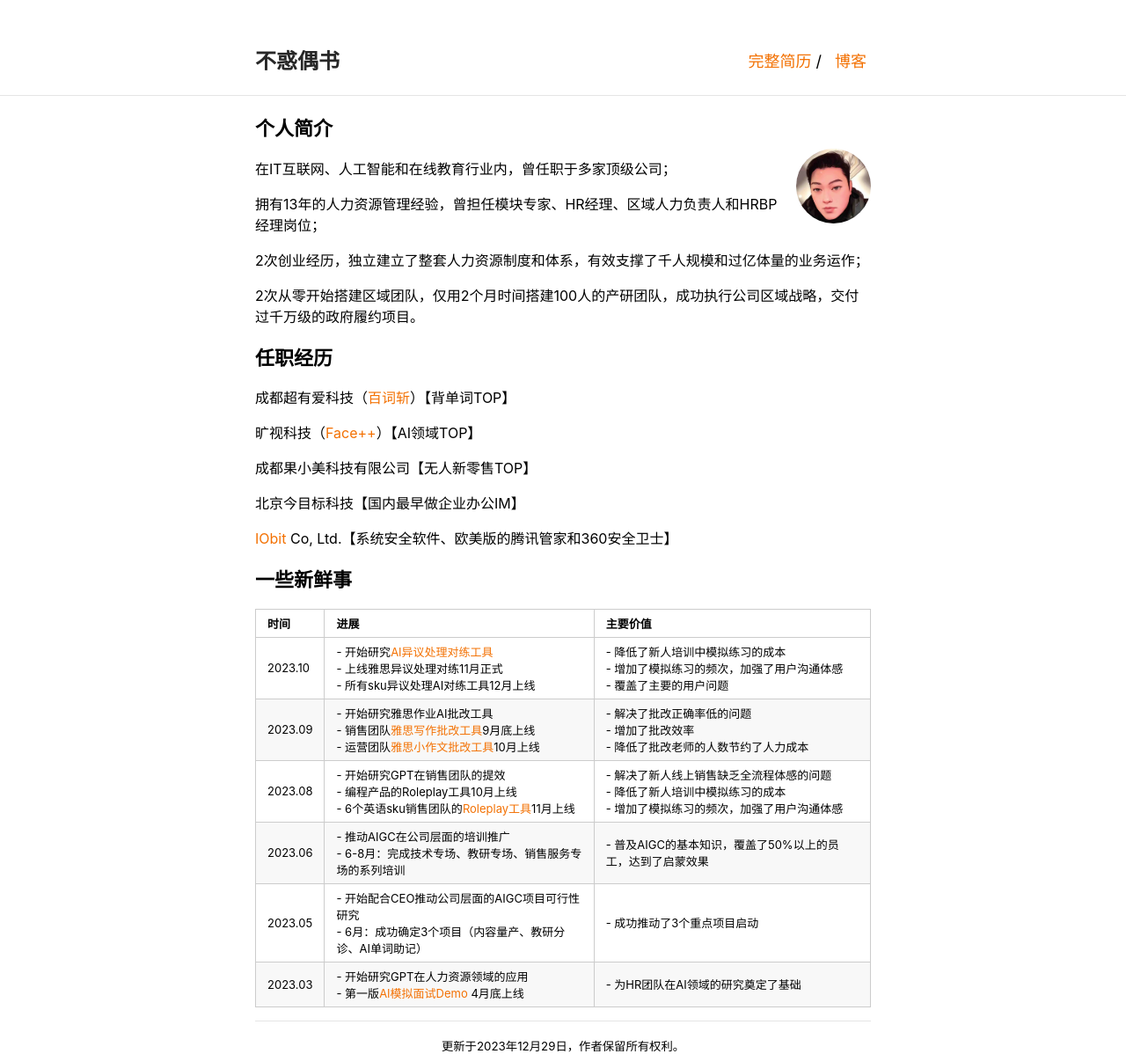
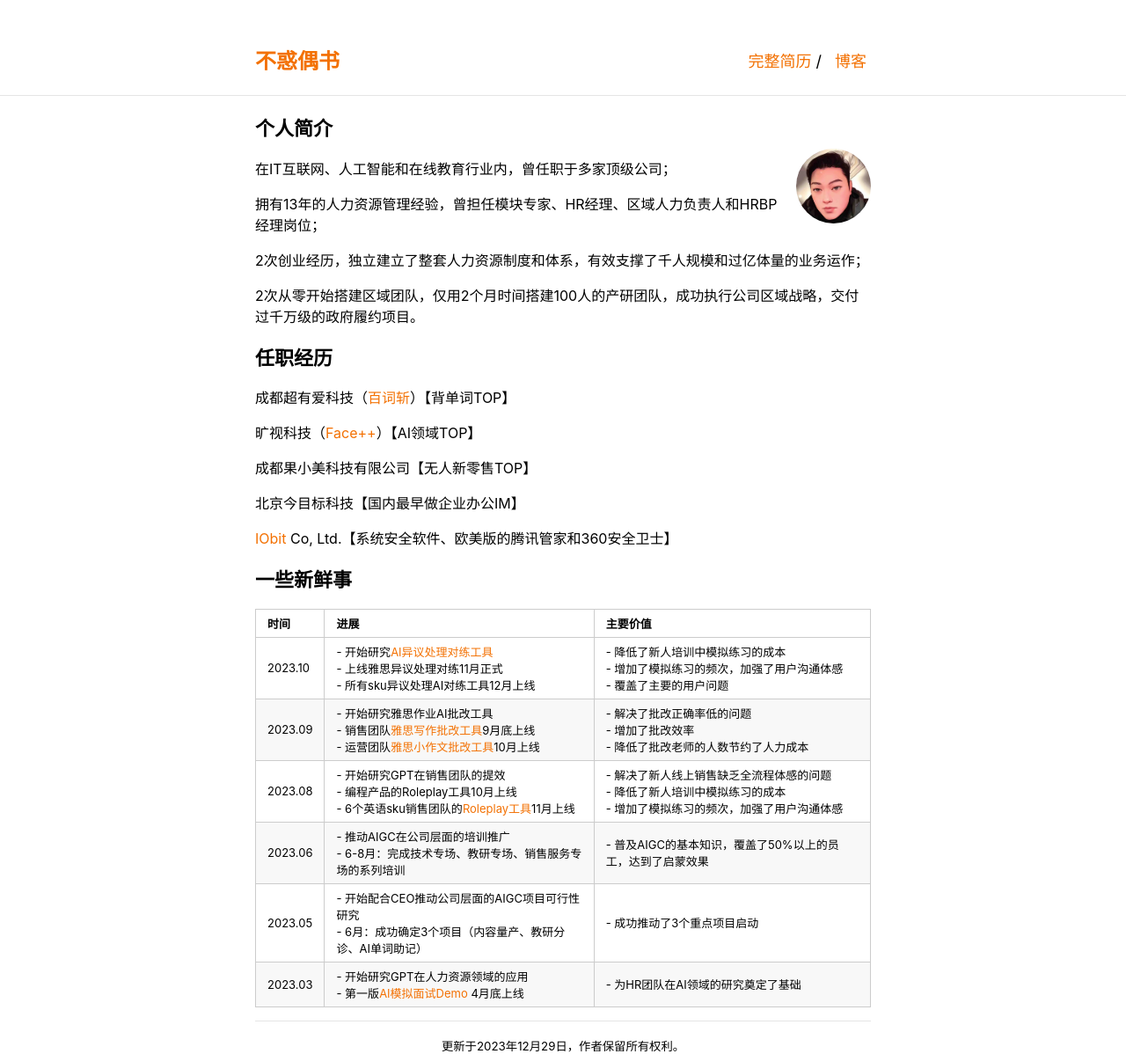
Before and after one commit to Harteyang/index, a Jekyll site: the page built from index.md, in a window 1280 px wide. Shown: the whole page at 88% size. Built offline with Jekyll 4.4.1, drawn with Linux system fonts in a browser that asks for light colours.

Commit message:
Update _style.scss

```diff
--- a/_sass/_style.scss
+++ b/_sass/_style.scss
@@ -38,6 +38,7 @@ hr {
     color: #272727;
     display: inline-block;
     font-weight: bold;
+    color: #f37103;
 }
 .navbar {
     padding: 50px 0 50px 0;
```
